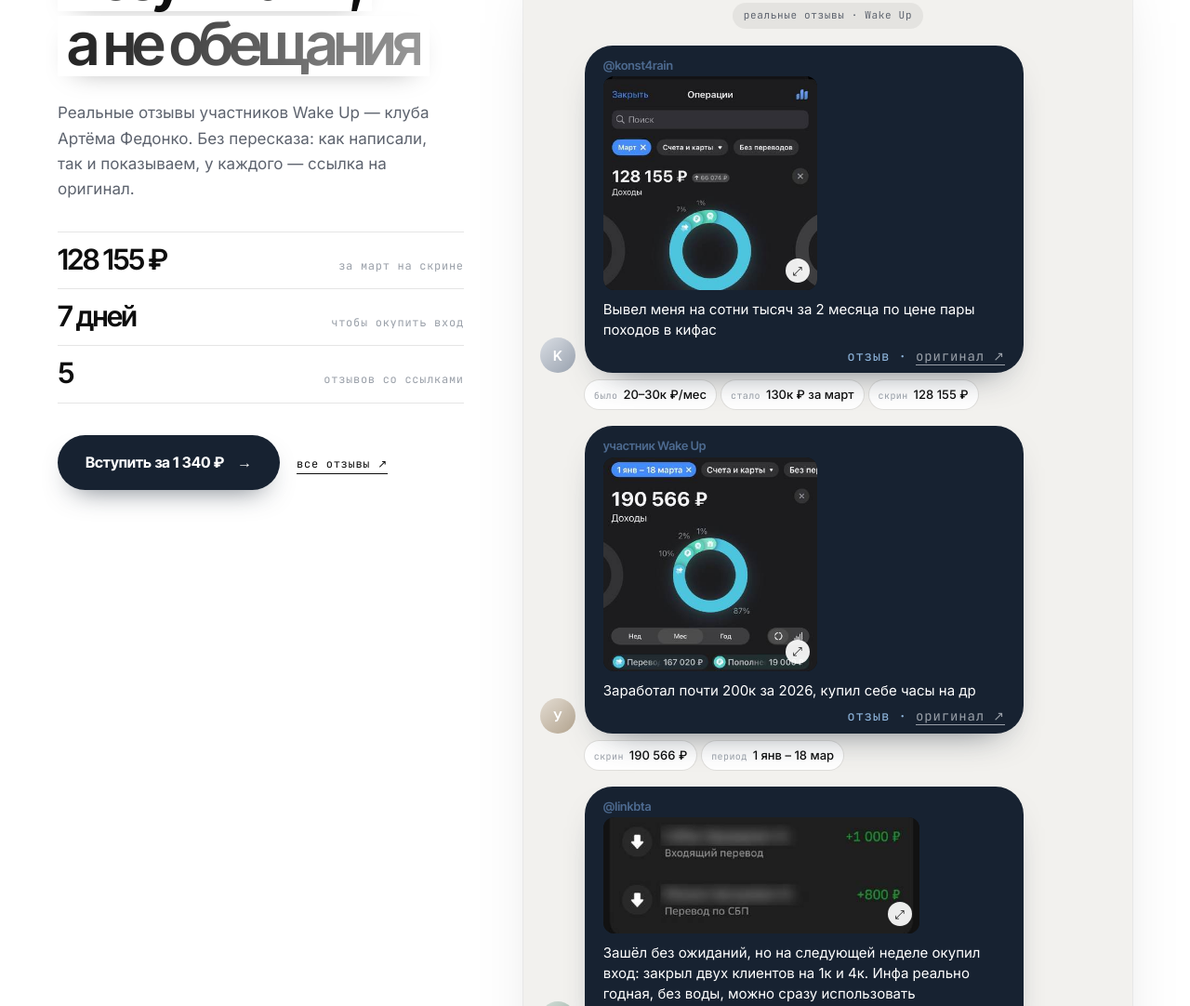
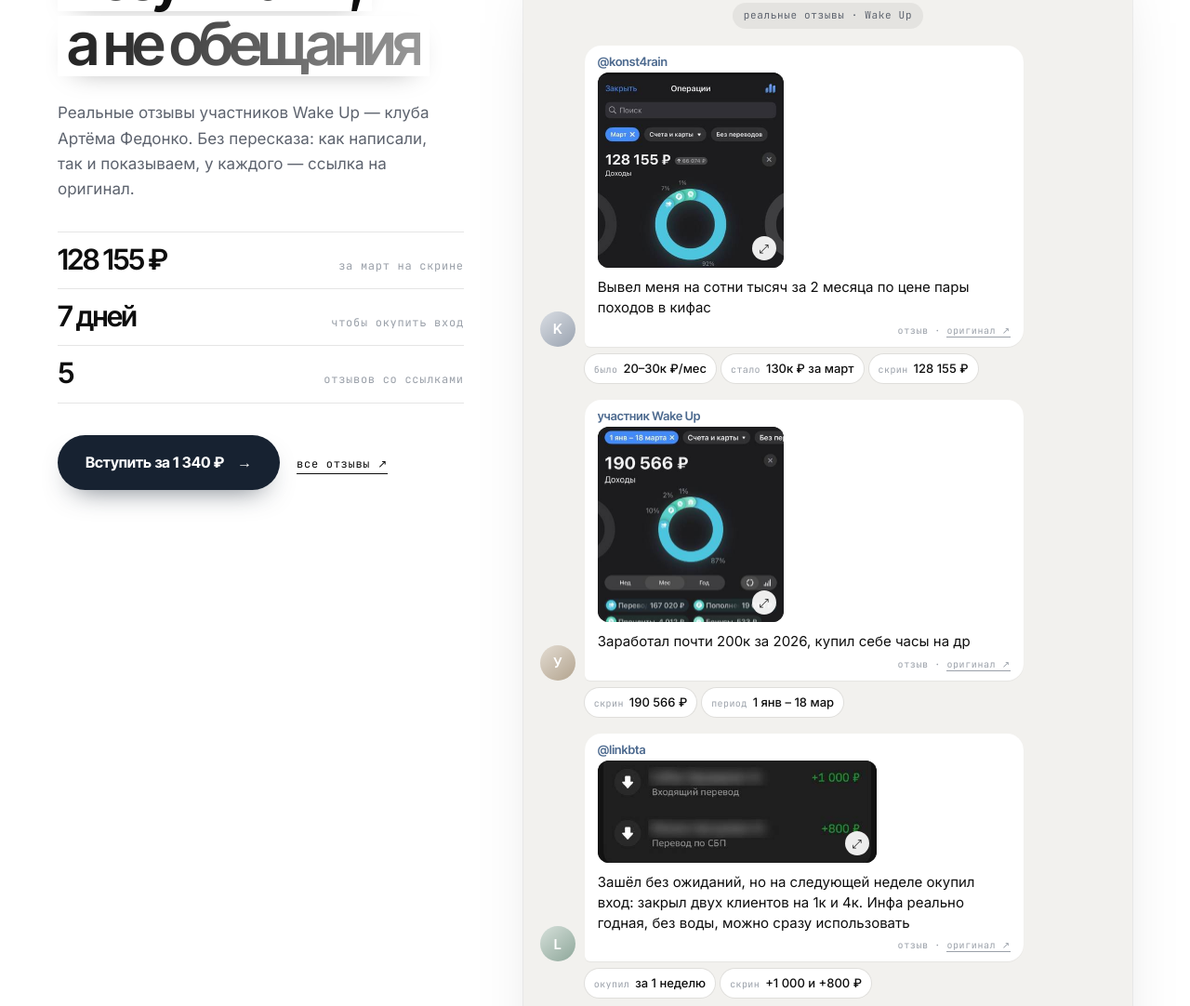
Before and after one commit to tovarkav15-svg/fclub, a plain HTML site: page index.html in a window 1280 px wide. Shown: the part 3147-4229 px from the top of the page at 93% size. Drawn offline with Linux system fonts and the light colour scheme.

Commit message:
Update index.html

```diff
--- a/index.html
+++ b/index.html
@@ -207,17 +207,17 @@
     .day { align-self: center; padding: 5px 12px; border-radius: 999px; background: rgba(0,0,0,.06); color: var(--sub); font-size: 11px; }
     .msg { display: grid; grid-template-columns: 38px minmax(0, 1fr); column-gap: 10px; row-gap: 8px; align-items: end; max-width: 520px; }
     .msg .ava { grid-row: 1; }
-    .bub { grid-column: 2; position: relative; padding: 10px 14px 9px; border-radius: 18px 18px 18px 6px; background: #fff; box-shadow: 0 1px 1px rgba(0,0,0,.05); }
-    .bub .nm { display: block; margin-bottom: 4px; font: 600 13px/1.2 var(--head); color: #4d6a8f; }
-    .bub p { font-size: 15px; line-height: 1.45; }
-    .bub .tm { display: block; margin-top: 6px; text-align: right; font-size: 10px; color: var(--mute); }
-    .bub .tm a { color: var(--mute); border-bottom: 1px solid currentColor; }
-    .bub .shot { display: block; position: relative; width: 230px; height: 230px; margin: 2px 0 10px; padding: 0; border: 0; border-radius: 12px; overflow: hidden; background: #111; cursor: zoom-in; }
-    .bub .shot img { display: block; width: 100%; height: 100%; object-fit: cover; object-position: top; transition: transform .8s var(--ease); }
-    .bub .shot:hover img { transform: scale(1.04); }
-    .bub .shot.wide { width: 100%; max-width: 340px; height: auto; }
-    .bub .shot.wide img { height: auto; }
-    .bub .shot::after { content: "⤢"; position: absolute; right: 8px; bottom: 8px; display: grid; place-items: center; width: 26px; height: 26px; border-radius: 50%; background: rgba(255,255,255,.92); color: var(--ink); font: 500 13px/1 var(--head); }
+    .cbub { grid-column: 2; position: relative; padding: 10px 14px 9px; border-radius: 18px 18px 18px 6px; background: #fff; box-shadow: 0 1px 1px rgba(0,0,0,.05); }
+    .cbub .nm { display: block; margin-bottom: 4px; font: 600 13px/1.2 var(--head); color: #4d6a8f; }
+    .cbub p { font-size: 15px; line-height: 1.45; }
+    .cbub .tm { display: block; margin-top: 6px; text-align: right; font-size: 10px; color: var(--mute); }
+    .cbub .tm a { color: var(--mute); border-bottom: 1px solid currentColor; }
+    .cbub .shot { display: block; position: relative; width: 200px; height: 210px; margin: 2px 0 10px; padding: 0; border: 0; border-radius: 12px; overflow: hidden; background: #111; cursor: zoom-in; }
+    .cbub .shot img { display: block; width: 100%; height: 100%; object-fit: cover; object-position: top; transition: transform .8s var(--ease); }
+    .cbub .shot:hover img { transform: scale(1.04); }
+    .cbub .shot.wide { width: 100%; max-width: 300px; height: auto; }
+    .cbub .shot.wide img { height: auto; }
+    .cbub .shot::after { content: "⤢"; position: absolute; right: 8px; bottom: 8px; display: grid; place-items: center; width: 26px; height: 26px; border-radius: 50%; background: rgba(255,255,255,.92); color: var(--ink); font: 500 13px/1 var(--head); }
     .res { grid-column: 2; display: flex; flex-wrap: wrap; gap: 6px; }
     .res span { display: inline-flex; align-items: baseline; gap: 6px; padding: 5px 10px; border-radius: 999px; background: #fff; box-shadow: 0 0 0 1px rgba(0,0,0,.08); font-size: 13px; font-weight: 500; }
     .res small { font-family: "JetBrains Mono", monospace; font-size: 10px; font-weight: 400; letter-spacing: .04em; color: var(--mute); }
@@ -336,8 +336,8 @@
       .chat-body { padding: 18px 10px 14px; gap: 16px; }
       .msg { grid-template-columns: 30px minmax(0, 1fr); column-gap: 8px; }
       .ava { width: 30px; height: 30px; font-size: 12px; }
-      .bub .shot { width: 190px; height: 190px; }
-      .bub p { font-size: 14.5px; }
+      .cbub .shot { width: 150px; height: 165px; }
+      .cbub p { font-size: 14.5px; }
       .chat-input { font-size: 13px; padding-left: 14px; } .chat-input b { padding: 10px 14px; }
       .ab { grid-template-columns: 1fr; } .ab .arr { padding: 0; transform: rotate(90deg); justify-self: start; }
       .lookbook .wrap { padding-top: 64px; }
@@ -482,11 +482,11 @@
           <div class="chat-top"><span class="ava ch" aria-hidden="true">W</span><div><b>Отзывы участников</b><small class="mono">@otzivifedonko · канал</small></div><a class="mono" href="https://t.me/otzivifedonko" target="_blank" rel="noopener">открыть ↗</a></div>
           <div class="chat-body">
             <span class="mono day">реальные отзывы · Wake Up</span>
-            <div class="msg" style="--i:0"><span class="ava" aria-hidden="true">K</span><div class="bub"><b class="nm">@konst4rain</b><button class="shot" type="button" data-cap="@konst4rain · доходы за март" aria-label="Увеличить: скрин дохода за март"><img src="proof-69.jpg" alt="скрин дохода за март" loading="lazy" decoding="async"></button><p>Вывел меня на сотни тысяч за 2 месяца по цене пары походов в кифас</p><span class="mono tm">отзыв · <a href="https://t.me/otzivifedonko/69" target="_blank" rel="noopener">оригинал ↗</a></span></div><div class="res"><span><small>было</small>20–30к ₽/мес</span><span><small>стало</small>130к ₽ за март</span><span><small>скрин</small>128 155 ₽</span></div></div>
-            <div class="msg" style="--i:1"><span class="ava t2" aria-hidden="true">У</span><div class="bub"><b class="nm">участник Wake Up</b><button class="shot" type="button" data-cap="участник Wake Up · доходы 1 января – 18 марта" aria-label="Увеличить: скрин дохода с 1 января по 18 марта"><img src="proof-57.jpg" alt="скрин дохода с 1 января по 18 марта" loading="lazy" decoding="async"></button><p>Заработал почти 200к за 2026, купил себе часы на др</p><span class="mono tm">отзыв · <a href="https://t.me/otzivifedonko/57" target="_blank" rel="noopener">оригинал ↗</a></span></div><div class="res"><span><small>скрин</small>190 566 ₽</span><span><small>период</small>1 янв – 18 мар</span></div></div>
-            <div class="msg" style="--i:2"><span class="ava t3" aria-hidden="true">L</span><div class="bub"><b class="nm">@linkbta</b><button class="shot wide" type="button" data-cap="@linkbta · переводы, имена скрыты" aria-label="Увеличить: скрин переводов, имена скрыты"><img src="proof-59.jpg" alt="скрин переводов, имена скрыты" loading="lazy" decoding="async"></button><p>Зашёл без ожиданий, но на следующей неделе окупил вход: закрыл двух клиентов на 1к и 4к. Инфа реально годная, без воды, можно сразу использовать</p><span class="mono tm">отзыв · <a href="https://t.me/otzivifedonko/59" target="_blank" rel="noopener">оригинал ↗</a></span></div><div class="res"><span><small>окупил</small>за 1 неделю</span><span><small>скрин</small>+1 000 и +800 ₽</span></div></div>
-            <div class="msg" style="--i:3"><span class="ava t4" aria-hidden="true">А</span><div class="bub"><b class="nm">Андрей (Dreiko)</b><button class="shot" type="button" data-cap="Андрей · новый Mac и телефон" aria-label="Увеличить: фото нового Mac и телефона"><img src="proof-66.jpg" alt="фото нового Mac и телефона" loading="lazy" decoding="async"></button><p>Смог поднять доход и завести невероятные знакомства… приобрёл новый Mac и второй телефон, а также съездил в Москву на свои средства</p><span class="mono tm">отзыв · <a href="https://t.me/otzivifedonko/66" target="_blank" rel="noopener">оригинал ↗</a></span></div><div class="res"><span><small>купил</small>Mac + телефон</span><span><small>плюс</small>Москва на свои</span></div></div>
-            <div class="msg" style="--i:4"><span class="ava t2" aria-hidden="true">У</span><div class="bub"><b class="nm">участник Wake Up</b><p>Применил на своём бизнесе. Уже сейчас после вступления я окупил 10+ подписок</p><span class="mono tm">отзыв · <a href="https://t.me/otzivifedonko/65" target="_blank" rel="noopener">оригинал ↗</a></span></div><div class="res"><span><small>окупил</small>10+ подписок</span></div></div>
+            <div class="msg" style="--i:0"><span class="ava" aria-hidden="true">K</span><div class="cbub"><b class="nm">@konst4rain</b><button class="shot" type="button" data-cap="@konst4rain · доходы за март" aria-label="Увеличить: скрин дохода за март"><img src="proof-69.jpg" alt="скрин дохода за март" loading="lazy" decoding="async"></button><p>Вывел меня на сотни тысяч за 2 месяца по цене пары походов в кифас</p><span class="mono tm">отзыв · <a href="https://t.me/otzivifedonko/69" target="_blank" rel="noopener">оригинал ↗</a></span></div><div class="res"><span><small>было</small>20–30к ₽/мес</span><span><small>стало</small>130к ₽ за март</span><span><small>скрин</small>128 155 ₽</span></div></div>
+            <div class="msg" style="--i:1"><span class="ava t2" aria-hidden="true">У</span><div class="cbub"><b class="nm">участник Wake Up</b><button class="shot" type="button" data-cap="участник Wake Up · доходы 1 января – 18 марта" aria-label="Увеличить: скрин дохода с 1 января по 18 марта"><img src="proof-57.jpg" alt="скрин дохода с 1 января по 18 марта" loading="lazy" decoding="async"></button><p>Заработал почти 200к за 2026, купил себе часы на др</p><span class="mono tm">отзыв · <a href="https://t.me/otzivifedonko/57" target="_blank" rel="noopener">оригинал ↗</a></span></div><div class="res"><span><small>скрин</small>190 566 ₽</span><span><small>период</small>1 янв – 18 мар</span></div></div>
+            <div class="msg" style="--i:2"><span class="ava t3" aria-hidden="true">L</span><div class="cbub"><b class="nm">@linkbta</b><button class="shot wide" type="button" data-cap="@linkbta · переводы, имена скрыты" aria-label="Увеличить: скрин переводов, имена скрыты"><img src="proof-59.jpg" alt="скрин переводов, имена скрыты" loading="lazy" decoding="async"></button><p>Зашёл без ожиданий, но на следующей неделе окупил вход: закрыл двух клиентов на 1к и 4к. Инфа реально годная, без воды, можно сразу использовать</p><span class="mono tm">отзыв · <a href="https://t.me/otzivifedonko/59" target="_blank" rel="noopener">оригинал ↗</a></span></div><div class="res"><span><small>окупил</small>за 1 неделю</span><span><small>скрин</small>+1 000 и +800 ₽</span></div></div>
+            <div class="msg" style="--i:3"><span class="ava t4" aria-hidden="true">А</span><div class="cbub"><b class="nm">Андрей (Dreiko)</b><button class="shot" type="button" data-cap="Андрей · новый Mac и телефон" aria-label="Увеличить: фото нового Mac и телефона"><img src="proof-66.jpg" alt="фото нового Mac и телефона" loading="lazy" decoding="async"></button><p>Смог поднять доход и завести невероятные знакомства… приобрёл новый Mac и второй телефон, а также съездил в Москву на свои средства</p><span class="mono tm">отзыв · <a href="https://t.me/otzivifedonko/66" target="_blank" rel="noopener">оригинал ↗</a></span></div><div class="res"><span><small>купил</small>Mac + телефон</span><span><small>плюс</small>Москва на свои</span></div></div>
+            <div class="msg" style="--i:4"><span class="ava t2" aria-hidden="true">У</span><div class="cbub"><b class="nm">участник Wake Up</b><p>Применил на своём бизнесе. Уже сейчас после вступления я окупил 10+ подписок</p><span class="mono tm">отзыв · <a href="https://t.me/otzivifedonko/65" target="_blank" rel="noopener">оригинал ↗</a></span></div><div class="res"><span><small>окупил</small>10+ подписок</span></div></div>
             <div class="typing" style="--i:5"><span class="dots" aria-hidden="true"><i></i><i></i><i></i></span>следующий отзыв — твой</div>
           </div>
           <a class="chat-input" href="https://t.me/fedonko" target="_blank" rel="noopener"><span>Написать @fedonko…</span><b>Вступить →</b></a>
```
